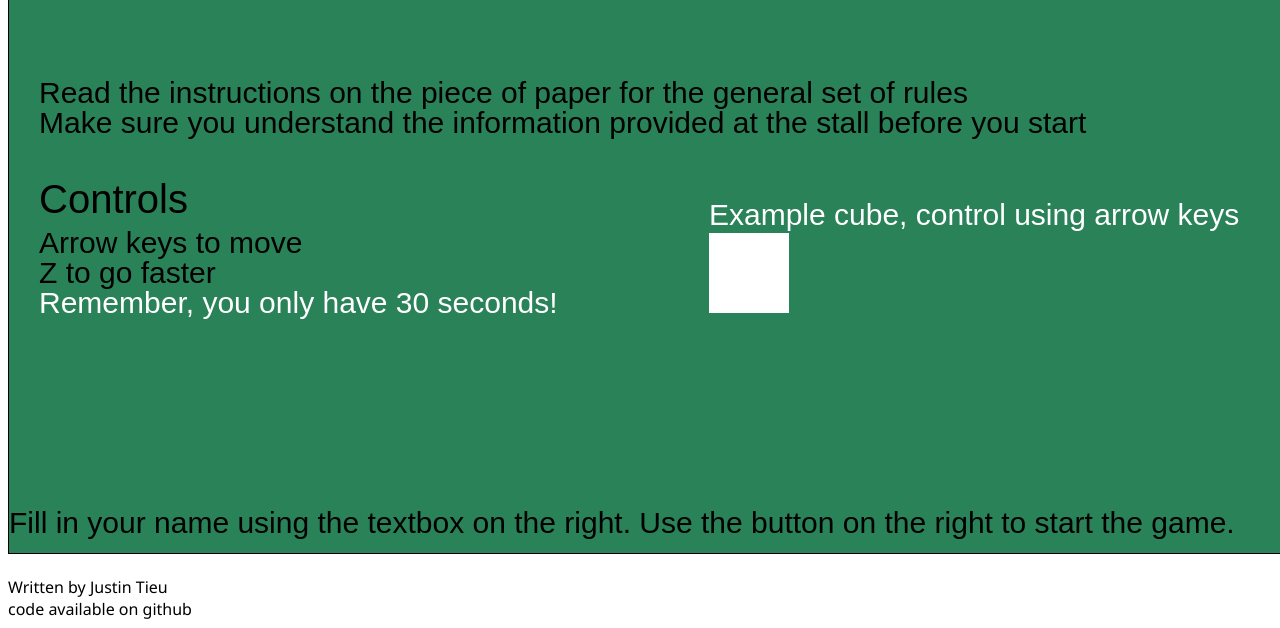
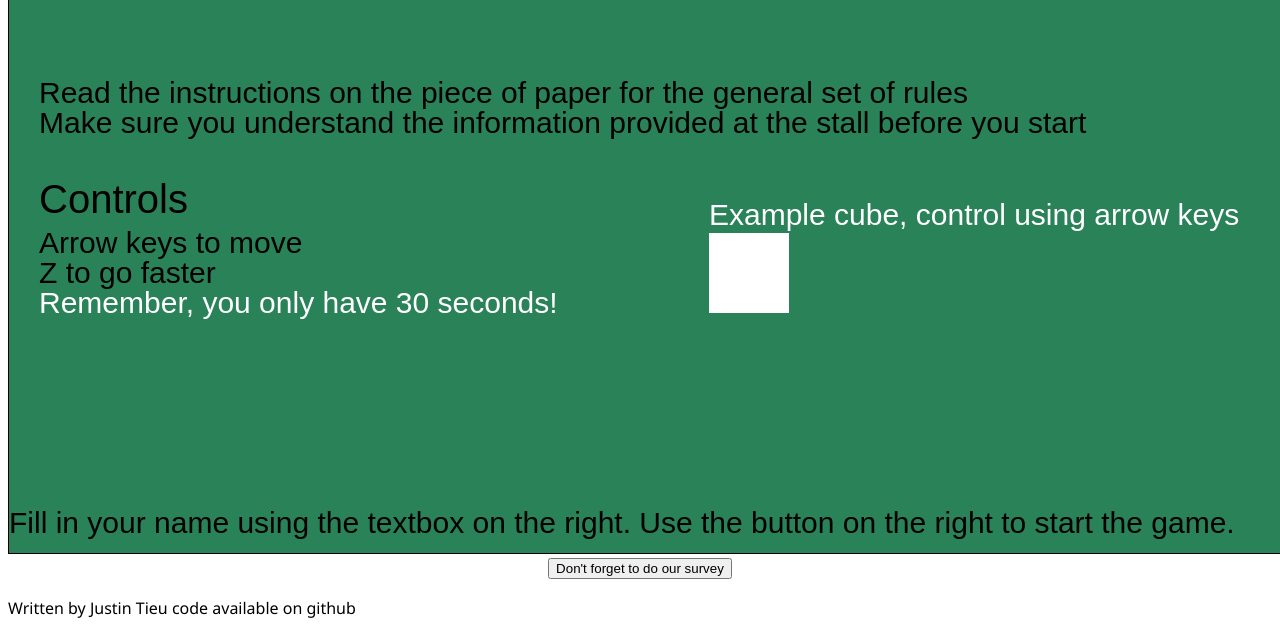
Before and after one commit to shieyn-w/transition-game, a plain HTML site: page index.html in a window 1280 px wide. Shown: the part 176-804 px from the top of the page. Drawn offline with Linux system fonts and the light colour scheme.

Commit message:
Update index.html

```diff
--- a/index.html
+++ b/index.html
@@ -27,10 +27,11 @@
 	<center>
 			<div id = "field"> Name: <input type="text" id="namebox" value="Player"> <br>
 			<input type="button" id = "start" onclick = "startGame();" value="Click here to start"> </div>
+        <a href = "https://goo.gl/forms/hiL04xnExhVm8P113" target = "_blank"> <input type="button" value="Don't forget to do our survey"> </a></div>
     </center>
     <br>
 
-    <div id = "g"> Written by Justin Tieu<br>code available on github </div>
+    <div id = "g"> Written by Justin Tieu code available on github <br>
 
 	<script>
 		Run();
```
